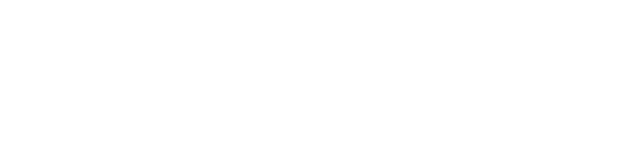
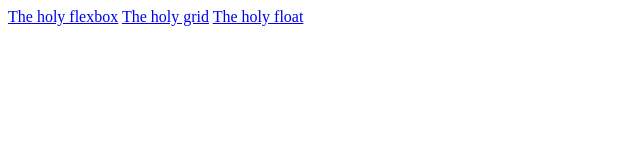
Before and after one commit to Ziges/holy-grail, a plain HTML site: page index.html in a window 1280 px wide. Shown: the whole page, without its empty margins (0-640 px from the left). Drawn offline with Linux system fonts and the light colour scheme.

Commit message:
index.html update with links

```diff
--- a/index.html
+++ b/index.html
@@ -1,10 +1,17 @@
 <!DOCTYPE html>
 <html lang="en">
 <head>
-    <meta charset="UTF-8">
-    <title>Title</title>
+    <meta charset="UTF-8" />
+    <meta name="viewport" content="width=device-width, initial-scale=1.0" />
+    <title>CSS Layout - Holy Grail</title>
 </head>
 <body>
 
+<main>
+    <a href="flexbox.html">The holy flexbox</a>
+    <a href="grid.html">The holy grid</a>
+    <a href="floats.html">The holy float</a>
+</main>
+
 </body>
 </html>
```
